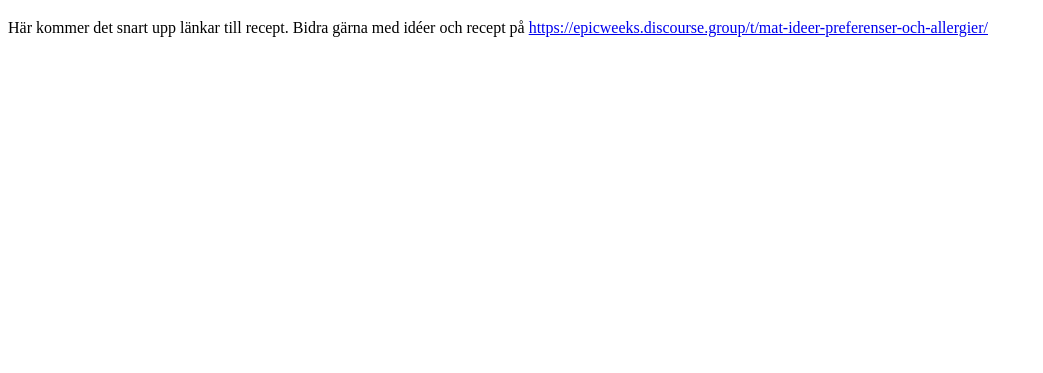
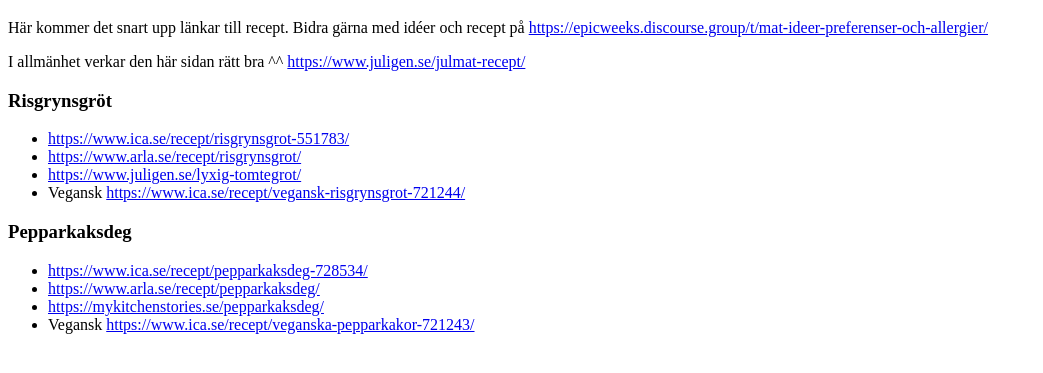
Before and after one commit to ytterdorr/EpicWeekTomteverkstad, a plain HTML site: page recept.html in a window 1280 px wide. Shown: the part 61-434 px from the top of the page, without its empty margins (0-1043 px from the left). Drawn offline with Linux system fonts and the light colour scheme.

Commit message:
some recipes

```diff
--- a/recept.html
+++ b/recept.html
@@ -15,5 +15,60 @@
         >https://epicweeks.discourse.group/t/mat-ideer-preferenser-och-allergier/</a
       >
     </p>
+
+    <p>
+      I allmänhet verkar den här sidan rätt bra ^^
+      <a href="https://www.juligen.se/julmat-recept/"
+        >https://www.juligen.se/julmat-recept/</a
+      >
+    </p>
+    <h3>Risgrynsgröt</h3>
+    <ul>
+      <li>
+        <a href="https://www.ica.se/recept/risgrynsgrot-551783/"
+          >https://www.ica.se/recept/risgrynsgrot-551783/</a
+        >
+      </li>
+      <li>
+        <a href="https://www.arla.se/recept/risgrynsgrot/"
+          >https://www.arla.se/recept/risgrynsgrot/</a
+        >
+      </li>
+      <li>
+        <a href="https://www.juligen.se/lyxig-tomtegrot/"
+          >https://www.juligen.se/lyxig-tomtegrot/</a
+        >
+      </li>
+      <li>
+        Vegansk
+        <a href="https://www.ica.se/recept/vegansk-risgrynsgrot-721244/"
+          >https://www.ica.se/recept/vegansk-risgrynsgrot-721244/</a
+        >
+      </li>
+    </ul>
+    <h3>Pepparkaksdeg</h3>
+    <ul>
+      <li>
+        <a href="https://www.ica.se/recept/pepparkaksdeg-728534/"
+          >https://www.ica.se/recept/pepparkaksdeg-728534/</a
+        >
+      </li>
+      <li>
+        <a href="https://www.arla.se/recept/pepparkaksdeg/"
+          >https://www.arla.se/recept/pepparkaksdeg/</a
+        >
+      </li>
+      <li>
+        <a href="https://mykitchenstories.se/pepparkaksdeg/"
+          >https://mykitchenstories.se/pepparkaksdeg/</a
+        >
+      </li>
+      <li>
+        Vegansk
+        <a href="https://www.ica.se/recept/veganska-pepparkakor-721243/"
+          >https://www.ica.se/recept/veganska-pepparkakor-721243/</a
+        >
+      </li>
+    </ul>
   </body>
 </html>
```
